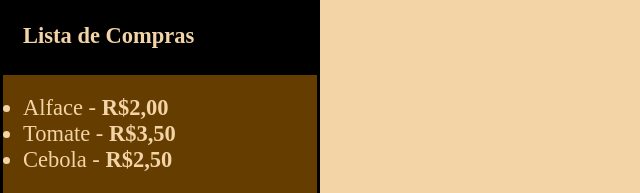
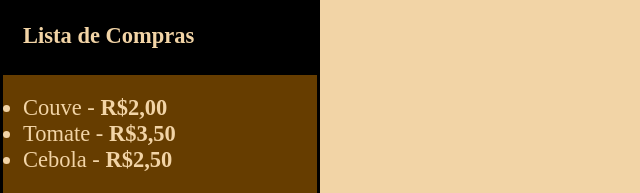
Before and after one commit to Junior-OLeandro/lista-de-compras, a plain HTML site: page index.html in a window 1280 px wide. Shown: the top 193 px of the page, 0-640 px from the left. Drawn offline with Linux system fonts and the light colour scheme.

```diff
--- a/index.html
+++ b/index.html
@@ -11,7 +11,7 @@
     <h1>Lista de Compras</h1>
 
     <ul>
-        <li>Alface - <strong>R$2,00</strong></li>
+        <li>Couve - <strong>R$2,00</strong></li>
         <li>Tomate - <strong>R$3,50</strong></li>
         <li>Cebola - <strong>R$2,50</strong></li>
     </ul>
```
